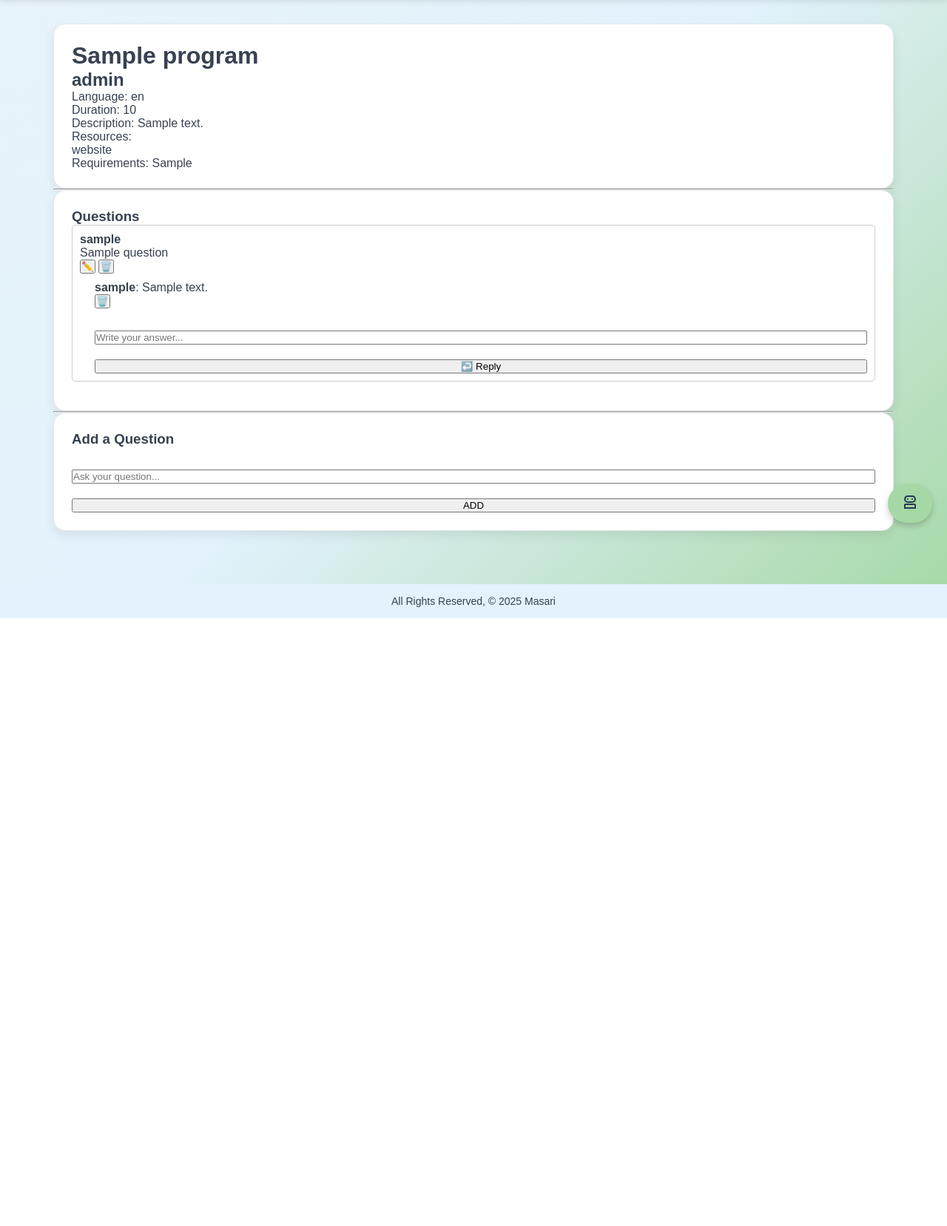
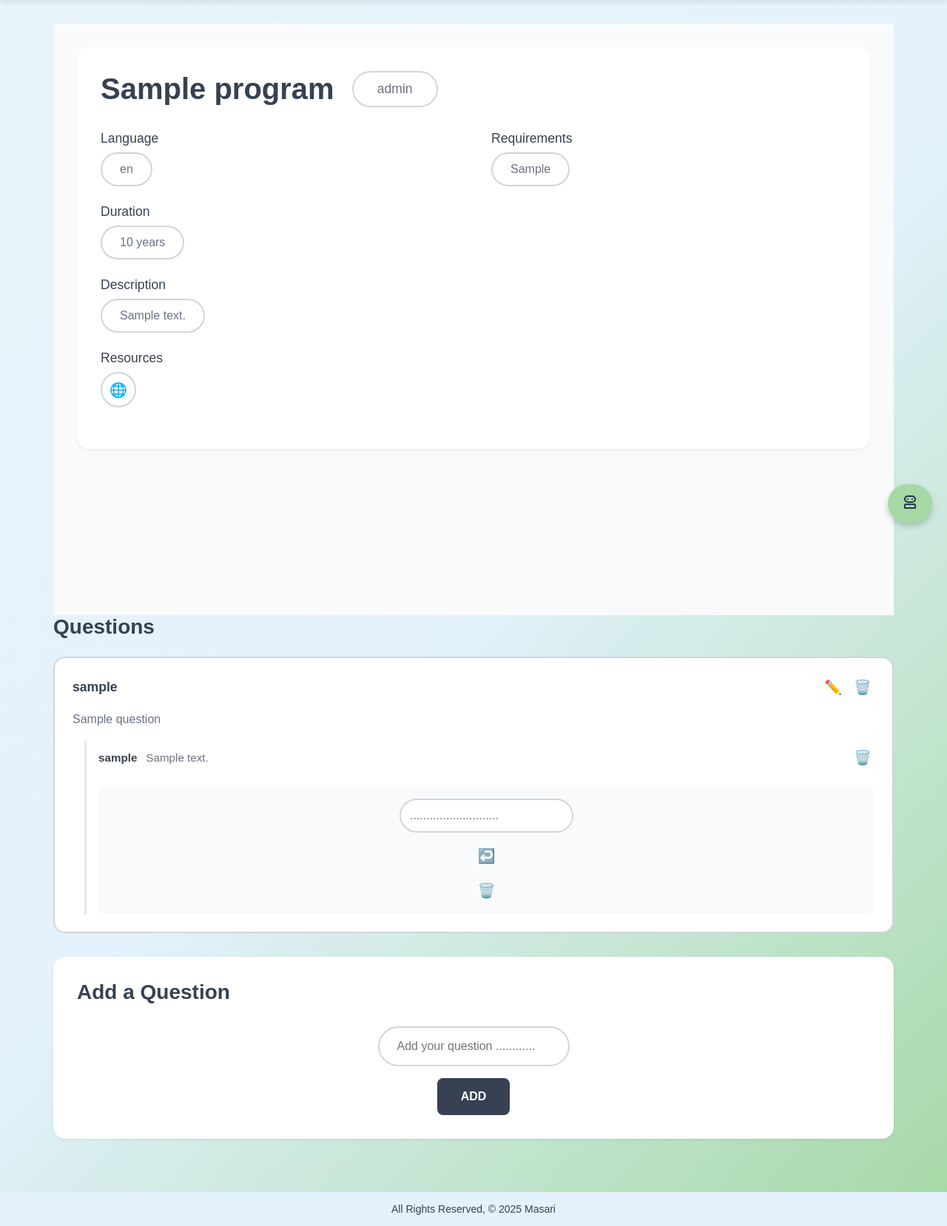
Before and after one commit to NOORSALMAN25/MASARI, a Django app: page /universities/1/programs/1/ in a window 1280 px wide. Shown: the part 73-1731 px from the top of the page at 74% size. Before the commit the page ends 909 px from the top, so only its background shows below. Run offline with Django 5.2, Linux system fonts and the light colour scheme; a user stored in the database is signed in; tables that the repository leaves empty hold one stand-in row (values such as "Sample post").

Commit message:
add style for progrsm detail

```diff
--- /dev/null
+++ b/main_app/static/css/program-detail.css
@@ -0,0 +1,439 @@
+/* Program Detail Page Styles */
+.progdetail-container {
+  max-width: 1200px;
+  margin: 0 auto;
+  padding: 2rem;
+  background-color: #f9fafb;
+  min-height: 100vh;
+}
+
+/* Header Section */
+.progdetail-header {
+  background: white;
+  padding: 2rem;
+  border-radius: 1rem;
+  margin-bottom: 2rem;
+  box-shadow: 0 2px 4px rgba(0, 0, 0, 0.05);
+}
+
+.progdetail-title-section {
+  display: flex;
+  align-items: center;
+  gap: 1.5rem;
+  margin-bottom: 2rem;
+}
+
+.progdetail-name {
+  font-size: 2.5rem;
+  font-weight: 600;
+  color: #374151;
+  margin: 0;
+}
+
+.progdetail-level {
+  background-color: transparent;
+  border: 2px solid #d1d5db;
+  border-radius: 2rem;
+  padding: 0.75rem 2rem;
+  font-size: 1.1rem;
+  color: #6b7280;
+  font-weight: 500;
+}
+
+/* Info Grid */
+.progdetail-info-grid {
+  display: grid;
+  grid-template-columns: 1fr 1fr;
+  gap: 3rem;
+}
+
+.progdetail-info-item {
+  margin-bottom: 1.5rem;
+}
+
+.progdetail-label {
+  font-size: 1.1rem;
+  font-weight: 500;
+  color: #374151;
+  display: block;
+  margin-bottom: 0.5rem;
+}
+
+.progdetail-value {
+  background-color: transparent;
+  border: 2px solid #d1d5db;
+  border-radius: 1.5rem;
+  padding: 0.75rem 1.5rem;
+  font-size: 1rem;
+  color: #6b7280;
+  display: inline-block;
+}
+
+/* Description Lines */
+.progdetail-description {
+  margin-top: 0.5rem;
+}
+
+.progdetail-desc-line {
+  height: 0.75rem;
+  background-color: #374151;
+  border-radius: 0.25rem;
+  margin-bottom: 0.5rem;
+  width: 100%;
+}
+
+.progdetail-desc-line.short {
+  width: 40%;
+}
+
+/* Resources */
+.progdetail-resources {
+  margin-bottom: 1.5rem;
+}
+
+.progdetail-resource-icons {
+  display: flex;
+  gap: 1rem;
+  margin-top: 0.5rem;
+}
+
+.progdetail-resource-icon {
+  width: 3rem;
+  height: 3rem;
+  border: 2px solid #d1d5db;
+  border-radius: 50%;
+  display: flex;
+  align-items: center;
+  justify-content: center;
+  text-decoration: none;
+  font-size: 1.2rem;
+  transition: border-color 0.2s, background-color 0.2s;
+}
+
+.progdetail-resource-icon:hover {
+  border-color: #9ca3af;
+  background-color: #f3f4f6;
+}
+
+/* Requirements */
+.progdetail-requirements {
+  margin-bottom: 1.5rem;
+}
+
+.progdetail-req-list {
+  margin-top: 0.5rem;
+}
+
+.progdetail-req-item {
+  height: 0.75rem;
+  background-color: #374151;
+  border-radius: 0.25rem;
+  margin-bottom: 0.5rem;
+  position: relative;
+}
+
+.progdetail-req-item::before {
+  content: '•';
+  position: absolute;
+  left: -1.5rem;
+  color: #374151;
+  font-weight: bold;
+}
+
+.progdetail-req-item.short {
+  width: 60%;
+}
+
+.progdetail-req-item.medium {
+  width: 75%;
+}
+
+.progdetail-req-item.long {
+  width: 95%;
+}
+
+.progdetail-req-item:not(.short):not(.medium):not(.long) {
+  width: 85%;
+}
+
+/* Questions Section */
+.progdetail-questions-section {
+  margin-bottom: 2rem;
+}
+
+.progdetail-section-title {
+  font-size: 1.75rem;
+  font-weight: 600;
+  color: #374151;
+  margin-bottom: 1.5rem;
+}
+
+.progdetail-question-card {
+  background: white;
+  border: 2px solid #d1d5db;
+  border-radius: 1rem;
+  padding: 1.5rem;
+  margin-bottom: 1rem;
+}
+
+.progdetail-question-header {
+  display: flex;
+  justify-content: space-between;
+  align-items: center;
+  margin-bottom: 1rem;
+}
+
+.progdetail-username {
+  font-weight: 600;
+  color: #374151;
+  font-size: 1.1rem;
+}
+
+.progdetail-question-actions {
+  display: flex;
+  gap: 0.5rem;
+}
+
+.progdetail-edit-btn,
+.progdetail-delete-btn,
+.progdetail-save-btn,
+.progdetail-cancel-btn,
+.progdetail-reply-btn,
+.progdetail-answer-delete-btn {
+  background: none;
+  border: none;
+  font-size: 1.2rem;
+  cursor: pointer;
+  padding: 0.25rem;
+  border-radius: 0.25rem;
+  transition: background-color 0.2s;
+}
+
+.progdetail-edit-btn:hover,
+.progdetail-delete-btn:hover,
+.progdetail-save-btn:hover,
+.progdetail-cancel-btn:hover,
+.progdetail-reply-btn:hover,
+.progdetail-answer-delete-btn:hover {
+  background-color: #f3f4f6;
+}
+
+.progdetail-delete-form {
+  display: inline;
+  margin: 0;
+}
+
+.progdetail-question-content {
+  margin-bottom: 1rem;
+}
+
+.progdetail-question-text {
+  color: #6b7280;
+  font-size: 1rem;
+  line-height: 1.5;
+  margin: 0;
+}
+
+/* Edit Form */
+.progdetail-edit-form {
+  display: flex;
+  gap: 1rem;
+  align-items: center;
+}
+
+.progdetail-edit-input {
+  flex: 1;
+  padding: 0.75rem;
+  border: 2px solid #d1d5db;
+  border-radius: 0.5rem;
+  font-size: 1rem;
+  outline: none;
+}
+
+.progdetail-edit-input:focus {
+  border-color: #6b7280;
+}
+
+.progdetail-edit-actions {
+  display: flex;
+  gap: 0.5rem;
+}
+
+/* Answers Section */
+.progdetail-answers-section {
+  margin-left: 1rem;
+  border-left: 3px solid #e5e7eb;
+  padding-left: 1rem;
+  margin-top: 1rem;
+}
+
+.progdetail-answer {
+  display: flex;
+  align-items: center;
+  gap: 0.75rem;
+  margin-bottom: 0.75rem;
+  padding: 0.5rem 0;
+}
+
+.progdetail-answer-user {
+  font-weight: 600;
+  color: #374151;
+  font-size: 0.95rem;
+}
+
+.progdetail-answer-text {
+  color: #6b7280;
+  font-size: 0.95rem;
+  flex: 1;
+}
+
+.progdetail-answer-delete {
+  display: inline;
+  margin: 0;
+}
+
+.progdetail-no-answers {
+  color: #9ca3af;
+  font-style: italic;
+  margin: 0.5rem 0;
+}
+
+/* Answer Form */
+.progdetail-answer-form {
+  display: flex;
+  gap: 1rem;
+  align-items: center;
+  margin-top: 1rem;
+  padding: 1rem;
+  background-color: #f9fafb;
+  border-radius: 0.5rem;
+}
+
+.progdetail-answer-input {
+  flex: 1;
+  padding: 0.75rem;
+  border: 2px solid #d1d5db;
+  border-radius: 2rem;
+  font-size: 1rem;
+  outline: none;
+  background-color: white;
+}
+
+.progdetail-answer-input:focus {
+  border-color: #6b7280;
+}
+
+/* Add Question Section */
+.progdetail-add-question-section {
+  background: white;
+  padding: 2rem;
+  border-radius: 1rem;
+  box-shadow: 0 2px 4px rgba(0, 0, 0, 0.05);
+}
+
+.progdetail-add-question-form {
+  display: flex;
+  gap: 1rem;
+  align-items: center;
+}
+
+.progdetail-add-input {
+  flex: 1;
+  padding: 1rem 1.5rem;
+  border: 2px solid #d1d5db;
+  border-radius: 2rem;
+  font-size: 1rem;
+  outline: none;
+  background-color: white;
+}
+
+.progdetail-add-input:focus {
+  border-color: #6b7280;
+}
+
+.progdetail-add-btn {
+  background-color: #374151;
+  color: white;
+  border: none;
+  border-radius: 0.5rem;
+  padding: 1rem 2rem;
+  font-size: 1rem;
+  font-weight: 600;
+  cursor: pointer;
+  transition: background-color 0.2s;
+}
+
+.progdetail-add-btn:hover {
+  background-color: #4b5563;
+}
+
+.progdetail-no-questions {
+  text-align: center;
+  color: #9ca3af;
+  font-style: italic;
+  padding: 2rem;
+  background: white;
+  border-radius: 1rem;
+  margin-bottom: 1rem;
+}
+
+/* Responsive Design */
+@media (max-width: 768px) {
+  .progdetail-container {
+    padding: 1rem;
+  }
+
+  .progdetail-header {
+    padding: 1.5rem;
+  }
+
+  .progdetail-title-section {
+    flex-direction: column;
+    align-items: flex-start;
+    gap: 1rem;
+  }
+
+  .progdetail-name {
+    font-size: 2rem;
+  }
+
+  .progdetail-info-grid {
+    grid-template-columns: 1fr;
+    gap: 2rem;
+  }
+
+  .progdetail-edit-form {
+    flex-direction: column;
+    align-items: stretch;
+  }
+
+  .progdetail-answer-form {
+    flex-direction: column;
+    align-items: stretch;
+  }
+
+  .progdetail-add-question-form {
+    flex-direction: column;
+    align-items: stretch;
+  }
+
+  .progdetail-answer {
+    flex-direction: column;
+    align-items: flex-start;
+    gap: 0.5rem;
+  }
+}
+
+@media (max-width: 480px) {
+  .progdetail-name {
+    font-size: 1.75rem;
+  }
+
+  .progdetail-question-card {
+    padding: 1rem;
+  }
+
+  .progdetail-add-question-section {
+    padding: 1.5rem;
+  }
+}
--- a/main_app/templates/base.html
+++ b/main_app/templates/base.html
@@ -19,6 +19,7 @@
     <link rel="stylesheet" href="{% static 'css/register.css' %}" />
     <link rel="stylesheet" href="{% static 'css/universitydetails.css' %}" />
     <link rel="stylesheet" href="{% static 'css/mylist.css' %}" />
+    <link rel="stylesheet" href="{% static 'css/program-detail.css' %}" />
 
   </head>
   <body>
--- a/main_app/templates/programs/detail.html
+++ b/main_app/templates/programs/detail.html
@@ -1,102 +1,132 @@
 {% extends 'base.html' %}
 {% block content %}
 
-<div class="card">
-  <div class="card-content">
-    <h1>{{ program.name }}</h1>
-    <h2>{{ program.level }}</h2>
-    <p>Language: {{ program.language }}</p>
-    <p>Duration: {{ program.duration }}</p>
-    <p>Description: {{ program.description }}</p>
-    <p>Resources: <a href="{{ program.resources_link }}">website</a></p>
-    <p>Requirements: {{ program.requirements }}</p>
+<div class="progdetail-container">
+  <!-- Program Info Section -->
+  <div class="progdetail-header">
+    <div class="progdetail-title-section">
+      <h1 class="progdetail-name">{{ program.name }}</h1>
+      <span class="progdetail-level">{{ program.level }}</span>
+    </div>
+
+    <div class="progdetail-info-grid">
+      <div class="progdetail-info-left">
+        <div class="progdetail-info-item">
+          <span class="progdetail-label">Language</span>
+          <span class="progdetail-value">{{ program.language }}</span>
+        </div>
+        <div class="progdetail-info-item">
+          <span class="progdetail-label">Duration</span>
+          <span class="progdetail-value">{{ program.duration }} years</span>
+        </div>
+        <div class="progdetail-info-item">
+          <span class="progdetail-label">Description</span>
+          <div class="progdetail-description">
+            <span class="progdetail-value">{{ program.description }}</span>
           </div>
         </div>
 
-<hr>
+        <div class="progdetail-resources">
+          <span class="progdetail-label">Resources</span>
+          <div class="progdetail-resource-icons">
+            <a href="{{ program.resources_link }}" class="progdetail-resource-icon">🌐</a>
+          </div>
+        </div>
+      </div>
 
-<div class="card">
-  <div class="card-content">
-    <h3>Questions</h3>
+      <div class="progdetail-info-right">
+        <div class="progdetail-requirements">
+          <span class="progdetail-label">Requirements</span>
+            <div class="progdetail-description">
+            <span class="progdetail-value">{{ program.requirements }}</span>
+          </div>
+          </div>
+        </div>
+      </div>
+    </div>
+  </div>
+
+  <!-- Questions Section -->
+  <div class="progdetail-questions-section">
+    <h3 class="progdetail-section-title">Questions</h3>
 
     {% for question in questions %}
-      <div style="border:1px solid #ccc; padding:10px; margin-bottom:15px; border-radius:5px;">
-        <p><strong>{{ question.user.username }}</strong></p>
-
-
-        <div id="question-view-{{ question.id }}">
-          <p>{{ question.question_txt }}</p>
-
+      <div class="progdetail-question-card">
+        <div class="progdetail-question-header">
+          <span class="progdetail-username">{{ question.user.username }}</span>
+          <div class="progdetail-question-actions">
             {% if request.user == question.user %}
-
-            <button onclick="toggleEdit({{ question.id }})">✏️</button>
-            <form method="post" action="
-            {% url 'question_delete' question.id %}" style="display:inline;">
+              <button onclick="toggleEdit({{ question.id }})" class="progdetail-edit-btn">✏️</button>
+              <form method="post" action="{% url 'question_delete' question.id %}" class="progdetail-delete-form">
                 {% csrf_token %}
-              <button type="submit">🗑️</button>
+                <button type="submit" class="progdetail-delete-btn">🗑️</button>
               </form>
             {% endif %}
           </div>
+        </div>
 
+        <div id="question-view-{{ question.id }}" class="progdetail-question-content">
+          <p class="progdetail-question-text">{{ question.question_txt }}</p>
+        </div>
 
-        <div id="question-edit-{{ question.id }}" style="display:none;">
-          <form method="post">
+        <div id="question-edit-{{ question.id }}" class="progdetail-question-edit" style="display:none;">
+          <form method="post" class="progdetail-edit-form">
             {% csrf_token %}
             <input type="hidden" name="question_id" value="{{ question.id }}">
-
-
-            <input type="text" name="question_txt" value="{{ question.question_txt }}" required>
-            <button type="submit" name="edit_question">💾 Save</button>
-            <button type="button" onclick="toggleEdit({{ question.id }})">❌ Cancel</button>
+            <input type="text" name="question_txt" value="{{ question.question_txt }}"
+                   class="progdetail-edit-input" required>
+            <div class="progdetail-edit-actions">
+              <button type="submit" name="edit_question" class="progdetail-save-btn">💾</button>
+              <button type="button" onclick="toggleEdit({{ question.id }})" class="progdetail-cancel-btn">🗑️</button>
+            </div>
           </form>
         </div>
 
-
-        <div style="margin-left:20px; margin-top:10px;">
+        <div class="progdetail-answers-section">
           {% for answer in question.answers.all %}
-            <p><strong>{{ answer.user.username }}</strong>: {{ answer.answer_txt }}</p>
+            <div class="progdetail-answer">
+              <span class="progdetail-answer-user">{{ answer.user.username }}</span>
+              <span class="progdetail-answer-text">{{ answer.answer_txt }}</span>
               {% if request.user == answer.user %}
-              <form method="post" action="
-              {% url 'answer_delete' answer.id %}" style="display:inline;">
+                <form method="post" action="{% url 'answer_delete' answer.id %}" class="progdetail-answer-delete">
                   {% csrf_token %}
-                <button type="submit">🗑️</button>
+                  <button type="submit" class="progdetail-delete-btn">🗑️</button>
                 </form>
               {% endif %}
+            </div>
           {% empty %}
-            <p>No answers yet.</p>
+            <p class="progdetail-no-answers">No answers yet.</p>
           {% endfor %}
 
-
-          <form method="post">
+          <form method="post" class="progdetail-answer-form">
             {% csrf_token %}
-            <input type="text" name="answer_txt" placeholder="Write your answer..." required>
+            <input type="text" name="answer_txt" placeholder="..........................."
+            class="progdetail-answer-input" required>
             <input type="hidden" name="question_id" value="{{ question.id }}">
-            <button type="submit" name="add_answer">↩️ Reply</button>
+            <button type="submit" name="add_answer" class="progdetail-reply-btn">↩️</button>
+            <button type="button" class="progdetail-answer-delete-btn">🗑️</button>
           </form>
         </div>
       </div>
     {% empty %}
-      <p>No questions yet for this program.</p>
+      <p class="progdetail-no-questions">No questions yet for this program.</p>
     {% endfor %}
   </div>
-</div>
 
-<hr>
-
-
-<div class="card">
-  <div class="card-content">
-    <h3>Add a Question</h3>
-    <form method="post">
+  <!-- Add Question Section -->
+  <div class="progdetail-add-question-section">
+    <h3 class="progdetail-section-title">Add a Question</h3>
+    <form method="post" class="progdetail-add-question-form">
       {% csrf_token %}
-      <input type="text" name="question_txt" placeholder="Ask your question..." required>
-      <button type="submit" name="add_question">ADD</button>
+      <input type="text" name="question_txt" placeholder="Add your question ............"
+      class="progdetail-add-input" required>
+      <button type="submit" name="add_question" class="progdetail-add-btn">ADD</button>
     </form>
   </div>
 </div>
 
 <script>
-const toggleEdit=(id)=> {
+const toggleEdit = (id) => {
   const viewDiv = document.getElementById(`question-view-${id}`);
   const editDiv = document.getElementById(`question-edit-${id}`);
   if (viewDiv.style.display === "none") {
```
Lines whose indentation alone changed are shown as unchanged.
